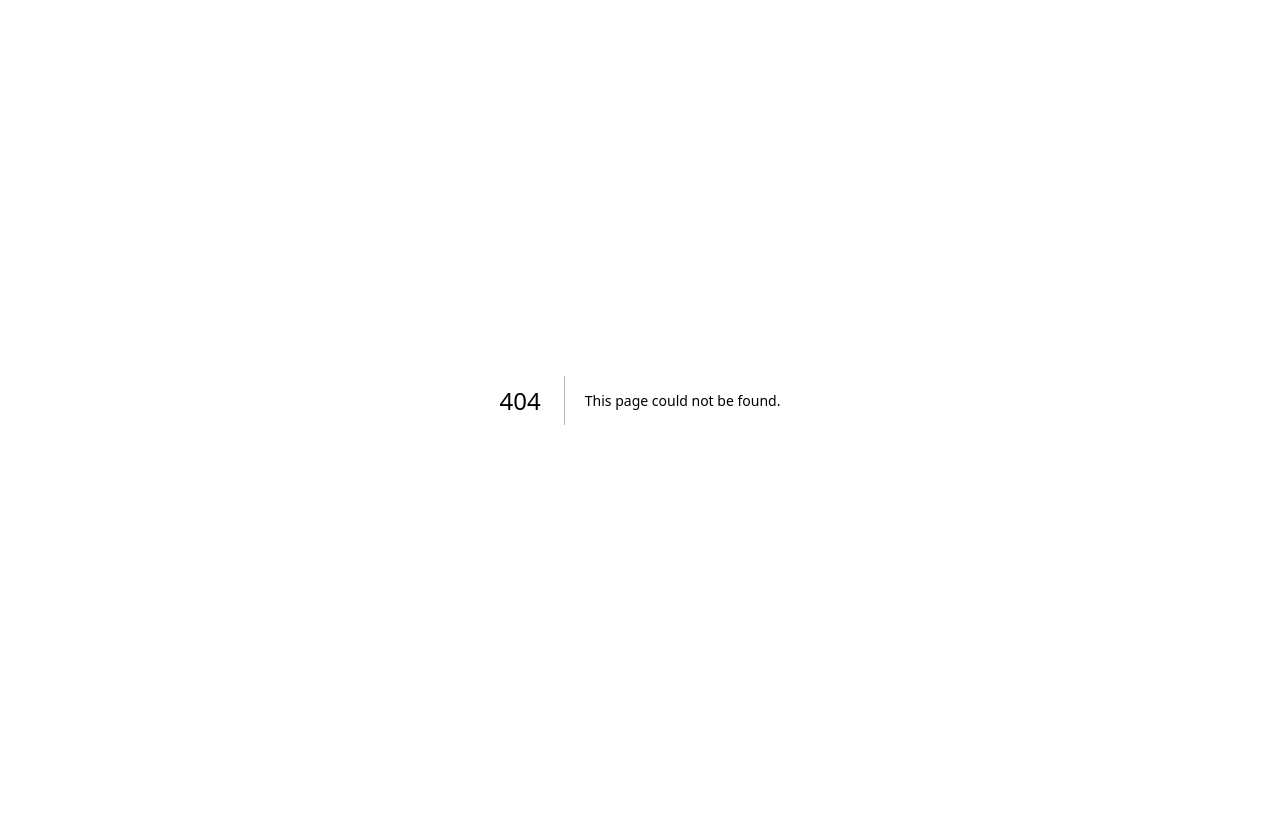
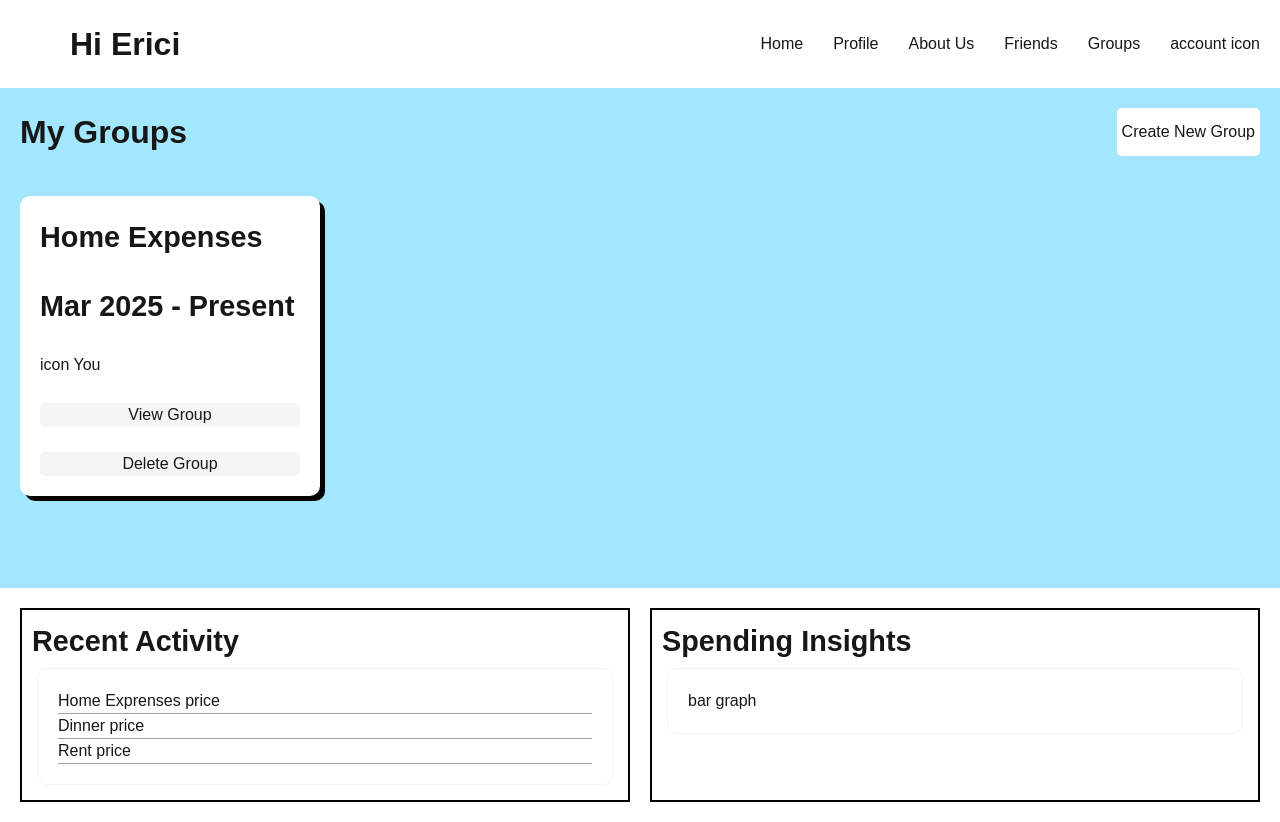
Before and after one commit to iliaskl/shared-cents, a Next.js app: page /groups in a window 1280 px wide. Before the commit this address had no page. Before the commit the page ends 800 px from the top, so only its background shows below. Built offline with nearby package versions, Linux system fonts and the light colour scheme.

Commit message:
first version(kenny)

```diff
--- /dev/null
+++ b/app/groups/page.jsx
@@ -0,0 +1,7 @@
+import Groups from "@/components/pages/groups/groups";
+
+export default function GroupsPage() {
+    return (<div>
+        <Groups />
+    </div>);
+}
--- a/components/footer.js
+++ b/components/footer.js
@@ -0,0 +1,12 @@
+import React from 'react';
+
+export default function Footer() {
+
+    return(
+        <footer>
+            <p>Copy {new Date()}</p>
+        </footer>
+    );
+
+
+}
--- /dev/null
+++ b/components/header.css
@@ -0,0 +1,20 @@
+.header-container{
+    display: flex;
+    flex-direction: row;
+    align-items: center;
+    justify-content: space-between;
+    gap: 70px;
+    padding: 20px;
+}
+
+h1{
+    font-size: 2rem;
+    font-weight: bold;
+    padding-left: 50px;
+
+}
+
+ul{
+    display: flex;
+    gap: 30px;
+}
--- a/components/header.js
+++ b/components/header.js
@@ -0,0 +1,25 @@
+import React from 'react';
+import './header.css';
+export default function Header() {
+
+    return(
+        <header>
+            <div className="header-container">
+                <h1>Hi Erici</h1>
+                <nav>
+                    <ul>
+                        <li className="#">Home</li>
+                        <li className="#">Profile</li>
+                        <li className="#">About Us</li>
+                        <li className="#">Friends</li>
+                        <li className="#">Groups</li>
+                        <li className="#">account icon</li>
+                    </ul>
+                </nav>
+            </div>
+
+        </header>
+    );
+
+
+}
--- /dev/null
+++ b/components/pages/groups/groups.css
@@ -0,0 +1,89 @@
+.group-container{
+    display:flex;
+    flex-direction: column;
+
+    background-color: hsl(196, 100%, 82%);
+    height: 500px;
+}
+
+.section-1{
+    display: flex;
+    flex-direction: row;
+    justify-content: space-between;
+    padding: 20px;
+}
+.section-1 > div{
+   font-size: 2rem;
+    font-weight: bold;
+}
+
+.section-1 > button{
+    background-color: white;
+    border-radius: 5px;
+    padding: 5px;
+}
+
+.card-container{
+    display: flex;
+    flex-direction: column;
+    justify-content: space-between;
+    align-items: left;
+    padding: 20px;
+
+    border: none;
+    box-shadow: 5px 5px black;
+    border-radius: 10px;
+    width: 300px;
+    height: 300px;
+    background-color: white;
+    margin: 20px;
+
+}
+
+.card-container > h1{
+    font-size: 1.5rem;
+    font-weight: bold;
+}
+
+.card-container > button{
+    background-color: whitesmoke;
+    border-radius: 5px;
+    padding: none;
+
+}
+
+.bottom-section{
+    display: flex;
+    flex-direction: row;
+    padding: 20px;
+    gap: 20px;
+
+}
+
+.recent-activity, .spending-insights{
+    flex: 1;
+    border: 2px solid black;
+    padding: 10px;
+    box-sizing: border-box;
+
+}
+.recent-activity > div, .spending-insights > div{
+    display: flex;
+    flex-direction: column;
+    justify-content: space-between;
+    padding: 20px;
+    border: 1px solid whitesmoke;
+    border-radius: 10px;
+
+    margin: 5px;;
+}
+
+hr{
+    color: rgb(171, 159, 159);
+}
+
+
+div > h2{
+    font-size: 1.8rem;
+    font-weight: bold;
+}
--- a/components/pages/groups/groups.js
+++ b/components/pages/groups/groups.js
@@ -1,7 +1,45 @@
+
+import React from 'react';
+import Footer from '../../header';
+import './groups.css';
 function groups() {
     return (
         <div>
-            groups page
+            <Footer />
+            <div className="group-container">
+                <div className="section-1">
+                    <div>My Groups</div>
+                    <button> Create New Group</button>
+                </div>
+                <div className="section-2">
+                    <div className="card-container">
+                        <h2>Home Expenses</h2>
+                        <h2>Mar 2025 - Present</h2>
+                        <p>icon You</p>
+                        <button>View Group</button>
+                        <button>Delete Group</button>
+                    </div>
+                </div>
+
+            </div>
+            <div className="bottom-section">
+
+                <div className="recent-activity">
+                    <h2>Recent Activity</h2>
+                    <div className="activity-box">
+                        <p><span>Home Exprenses</span>           <span>price</span></p><hr/>
+                        <p>Dinner                   price</p><hr/>
+                        <p>Rent                     price</p><hr/>
+                    </div>
+                </div>
+
+                <div className="spending-insights">
+                    <h2>Spending Insights</h2>
+                    <div className="activity-box">
+                        <p>bar graph</p>
+                    </div>
+                </div>
+            </div>
         </div>
     );
 };
```
Also changed, not shown: components/footer.css (added).
